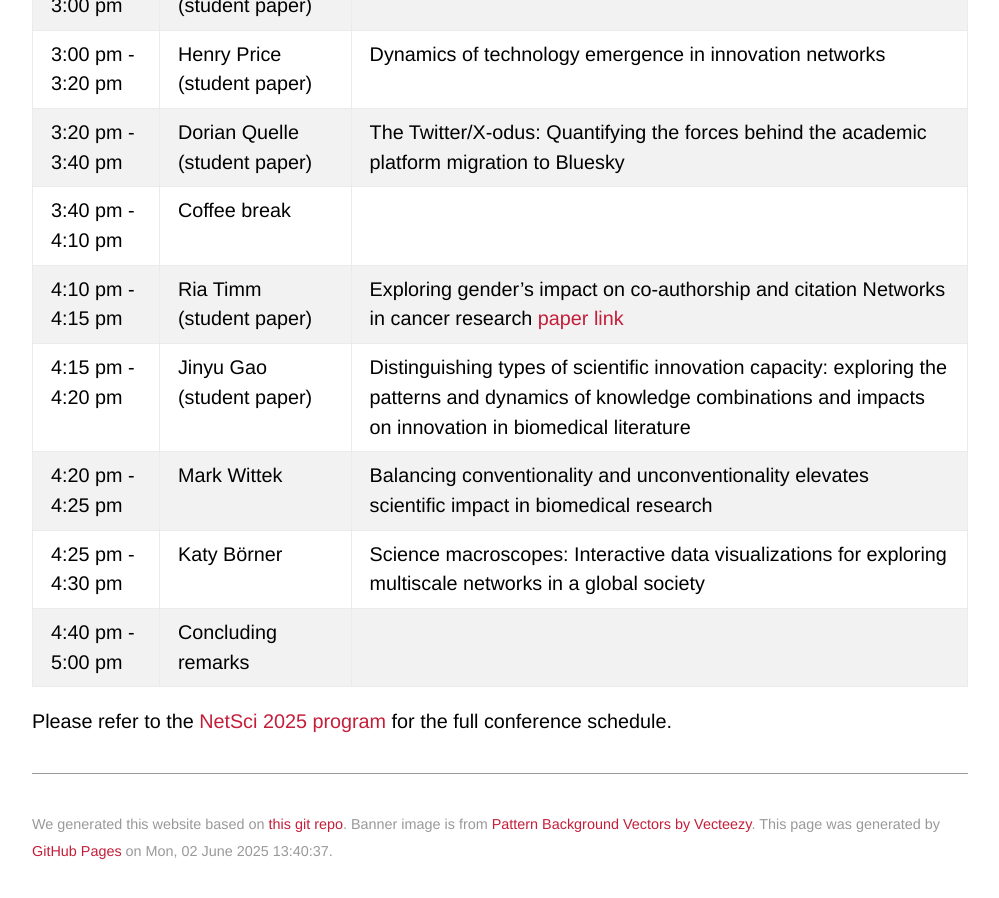
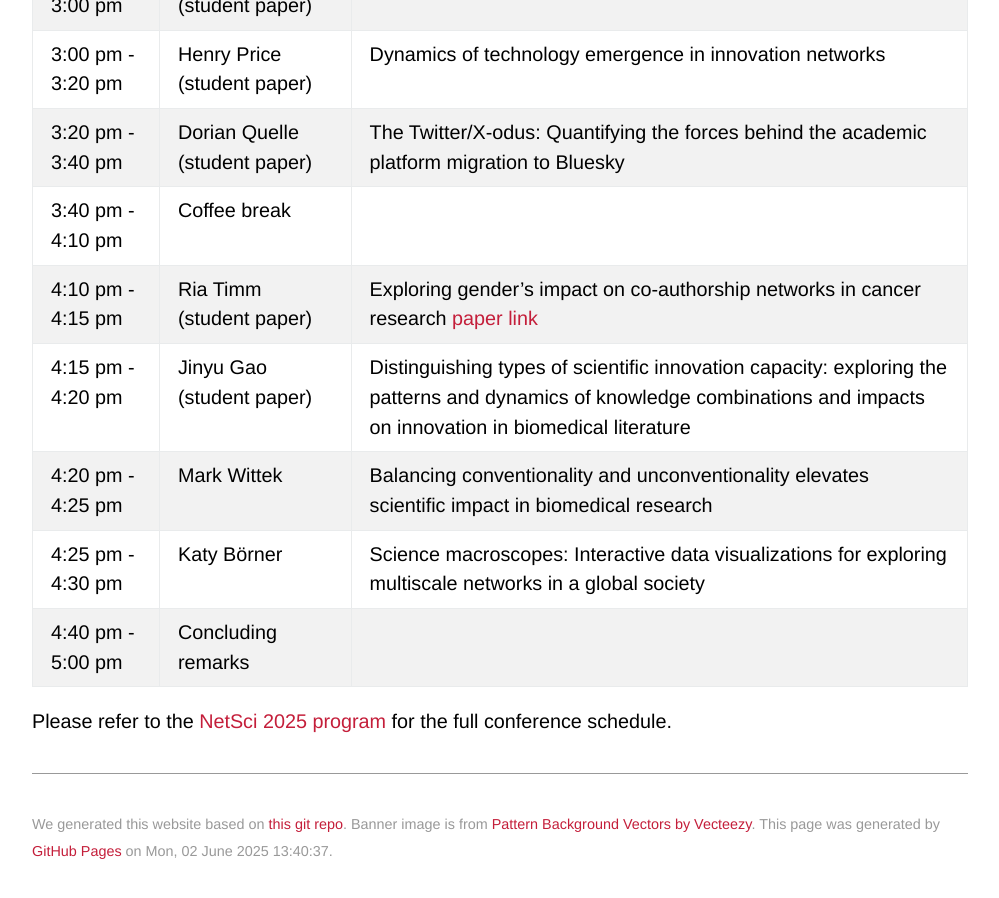
Before and after one commit to netscisci/netscisci.github.io, a Jekyll site: the page built from schedule.md, in a window 1280 px wide and 900 px high, scrolled down 1647 px. Shown: the whole window, without its empty margins (140-1139 px from the left). Built offline with Jekyll 4.4.1, drawn with Linux system fonts in a browser that asks for light colours; some web fonts are replaced; our own code applies the rules of GitHub Pages for plain Markdown files.

Commit message:
Update schedule.md

```diff
--- a/schedule.md
+++ b/schedule.md
@@ -24,7 +24,7 @@ layout: default
 | 3:00 pm - 3:20 pm   | Henry Price (student paper) |Dynamics of technology emergence in innovation networks|
 | 3:20 pm - 3:40 pm   | Dorian Quelle (student paper) |The Twitter/X-odus: Quantifying the forces behind the academic platform migration to Bluesky|
 | 3:40 pm - 4:10 pm   | Coffee break ||
-| 4:10 pm - 4:15 pm   | Ria Timm (student paper) |Exploring gender’s impact on co-authorship and citation Networks in cancer research [paper link](https://github.com/netscisci/netscisci.github.io/blob/main/assets/papers/NetSciSci2025_paper_8.pdf)|
+| 4:10 pm - 4:15 pm   | Ria Timm (student paper) |Exploring gender’s impact on co-authorship networks in cancer research [paper link](https://github.com/netscisci/netscisci.github.io/blob/main/assets/papers/NetSciSci2025_paper_8.pdf)|
 | 4:15 pm - 4:20 pm   | Jinyu Gao (student paper) |Distinguishing types of scientific innovation capacity: exploring the patterns and dynamics of knowledge combinations and impacts on innovation in biomedical literature|
 | 4:20 pm - 4:25 pm   | Mark Wittek |Balancing conventionality and unconventionality elevates scientific impact in biomedical research|
 | 4:25 pm - 4:30 pm   | Katy Börner |Science macroscopes: Interactive data visualizations for exploring multiscale networks in a global society|
```
